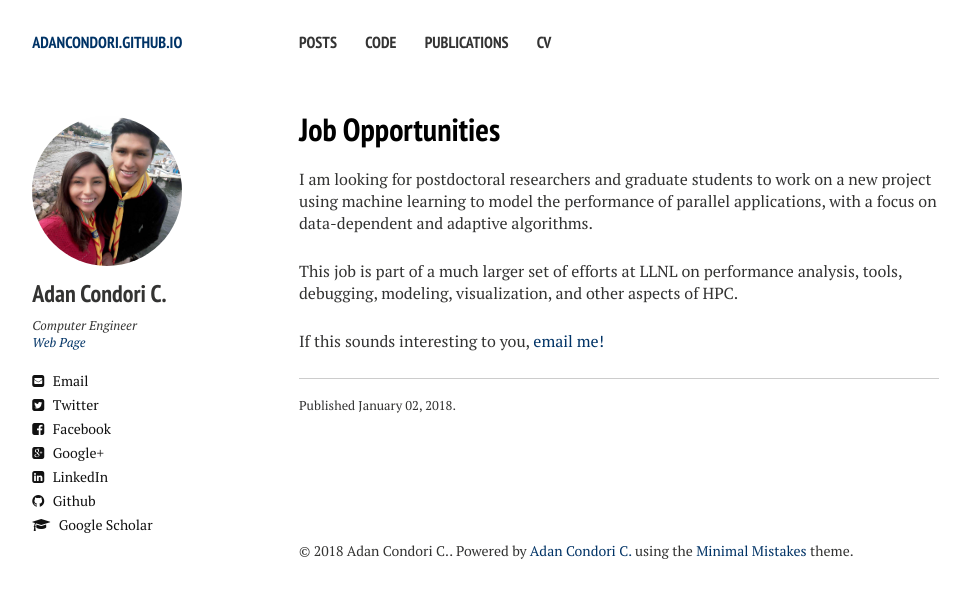
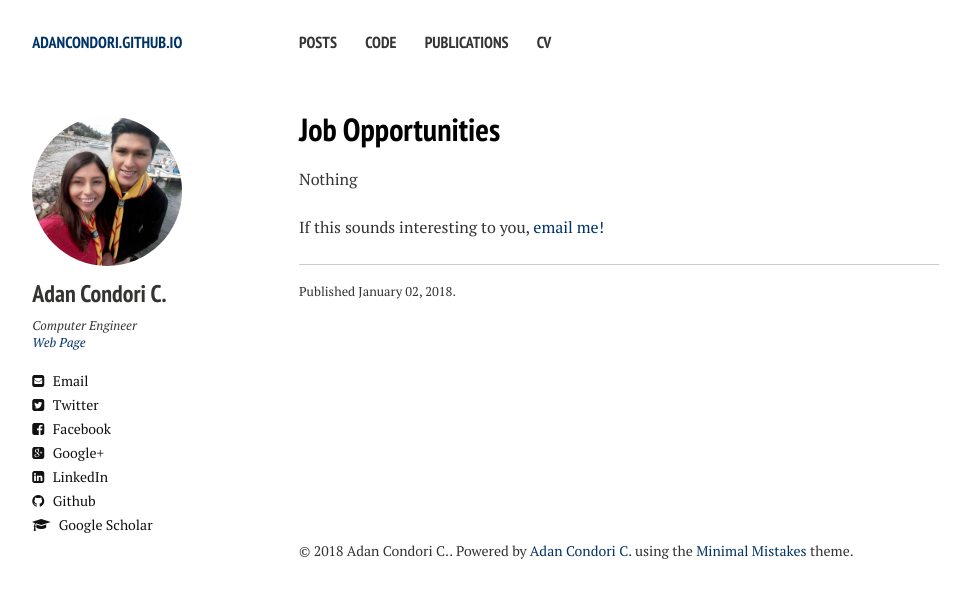
Before and after one commit to adancondori/adancondori.github.io, a Jekyll site: the page built from _posts/2014-10-10-job-opportunities.md, in a window 1280 px wide. Shown: the top 598 px of the page, without its empty margins (21-991 px from the left). Built offline with Jekyll 4.4.1, drawn with Linux system fonts in a browser that asks for light colours; nearby versions of some CDN libraries.

Commit message:
fix opotunities

```diff
--- a/_posts/2014-10-10-job-opportunities.md
+++ b/_posts/2014-10-10-job-opportunities.md
@@ -5,8 +5,7 @@ modified:
 categories:
 excerpt: >
 
-  I am looking for postdocs and grad students to work on a project using
-  machine learning to model data-dependent and adaptive programs.
+  Nothing.
 
 tags: []
 image:
@@ -14,13 +13,6 @@ image:
 date: 2018-01-01T23:23:53-07:00
 ---
 
-I am looking for postdoctoral researchers and graduate students to
-work on a new project using machine learning to model the performance
-of parallel applications, with a focus on data-dependent and adaptive
-algorithms.
-
-This job is part of a much larger set of efforts at LLNL on
-performance analysis, tools, debugging, modeling, visualization, and
-other aspects of HPC.
+Nothing
 
 If this sounds interesting to you, [email me!](mailto:adan.condoric@gmail.com)
```
